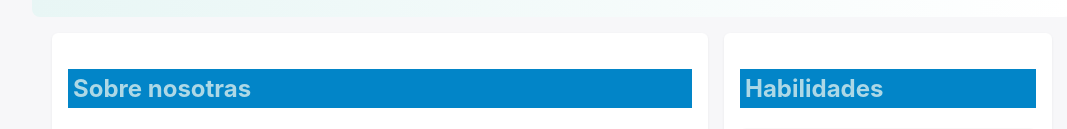
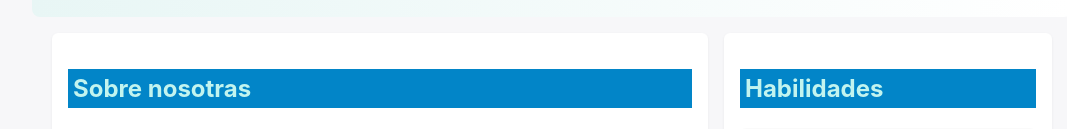
Before and after one commit to gabrieladamasuam/p1-cd-web_curriculum, a plain HTML site: page index.html in a window 1280 px wide. Shown: the part 143-272 px from the top of the page, without its empty margins (88-1155 px from the left). Drawn offline with Linux system fonts and the light colour scheme.

Commit message:
cambio de color de los encabezados h2 a un azul más claro y brillante

```diff
--- a/styles.css
+++ b/styles.css
@@ -20,7 +20,7 @@ html, body {
 /* Encabezados h2 */
 .section-title {
   background-color: rgb(2, 133, 200);
-  color: rgb(173, 216, 230);
+  color: rgb(194, 244, 239);
   padding: 5px;
 }
 
```
